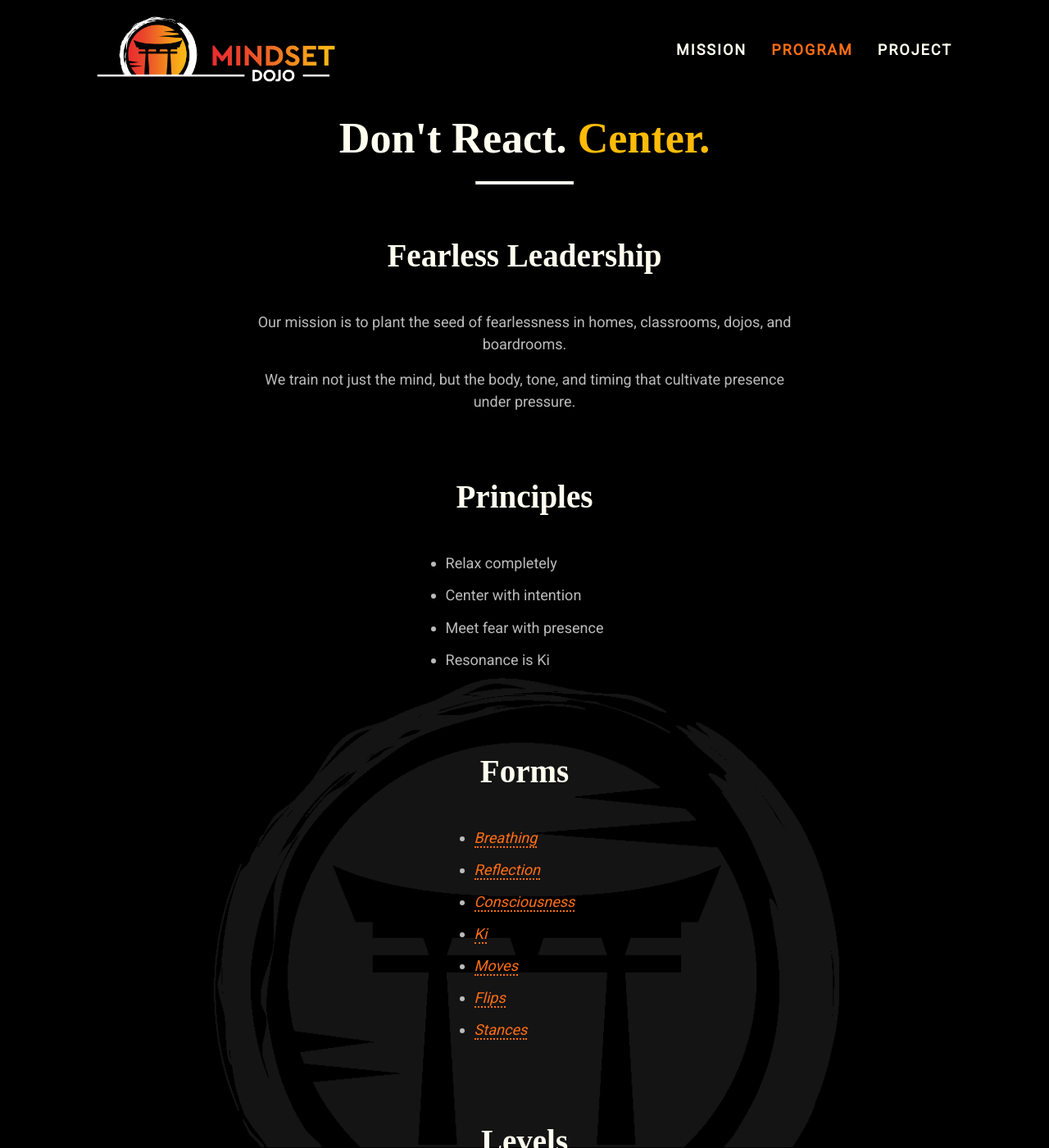
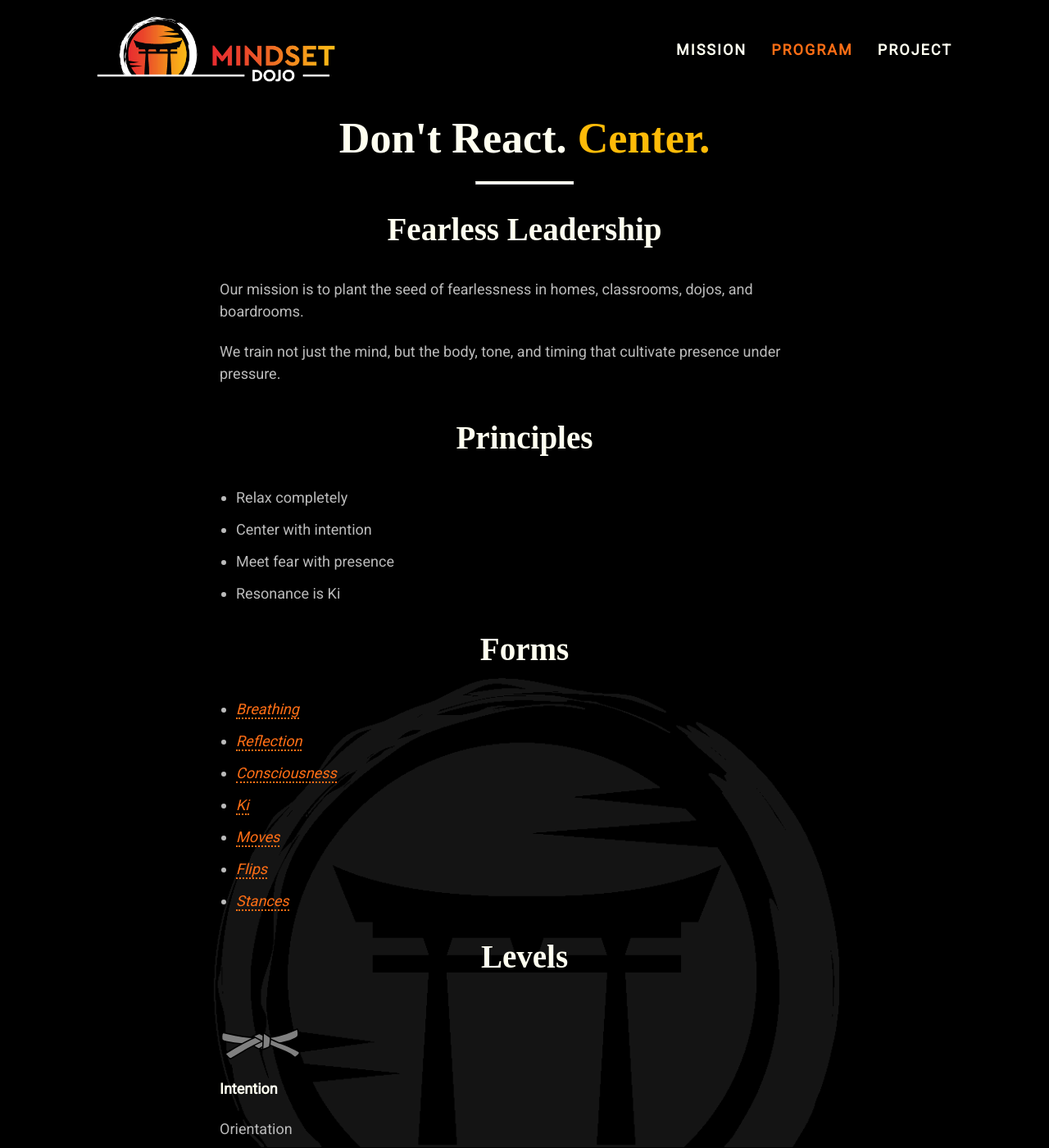
Before and after one commit to mindset-dojo/mindset-dojo.github.io, a Jekyll site: the page built from program.md, in a window 1280 px wide and 1400 px high. Shown: the whole window at 82% size. Built offline with Jekyll 4.4.1, drawn with Linux system fonts in a browser that asks for light colours; some web fonts are replaced.

Commit message:
feat: Refactor css to handle sections globally

```diff
--- a/assets/css/md.css
+++ b/assets/css/md.css
@@ -742,14 +742,12 @@ footer nav + nav {
     gap: 8px 24px;
 }
 
-/* [PAGE CENTERING — Program + Project] */
-#program,
-#project {
-  text-align: center;
-}
+/* =========================================
+   GLOBAL NARRATIVE SECTION PATTERN (opt-in)
+   Apply to any <section class="md-flow"> inside <main>
+   ========================================= */
 
-#program section,
-#project section {
+main > section.md-flow {
   display: flex;
   flex-direction: column;
   align-items: center;
@@ -758,44 +756,41 @@ footer nav + nav {
   margin: 0 auto;
 }
 
-#program section h2,
-#program section p,
-#project section h2,
-#project section p {
+main > section.md-flow > h2,
+main > section.md-flow > p {
   max-width: 700px;
   text-align: center;
   margin: 0 auto 1rem;
   padding: 0 1rem;
 }
 
-#program section ul,
-#project section ul {
+main > section.md-flow > ul {
   max-width: 700px;
   margin: 0 auto 1.5rem;
   padding-left: 0;
   text-align: left;
 }
 
-#program section ul li,
-#project section ul li {
+main > section.md-flow > ul li {
   text-align: left;
 }
 
-/* Responsive tweaks for small screens */
+main > section.md-flow > blockquote {
+  max-width: 700px;
+  margin: 20px auto 40px;
+  padding-left: 32px;
+  border-left: 8px solid var(--brand-color-primary);
+}
+
 @media (width <= 600px) {
-  #program section,
-  #project section {
+  main > section.md-flow {
     padding: 1rem 0.5rem;
   }
-
-  #program section ul,
-  #project section ul {
+  main > section.md-flow > ul {
     max-width: 100%;
     padding: 0 1rem;
   }
-
-  #program section ul li,
-  #project section ul li {
+  main > section.md-flow > ul li {
     font-size: var(--text-s);
   }
 }
```
